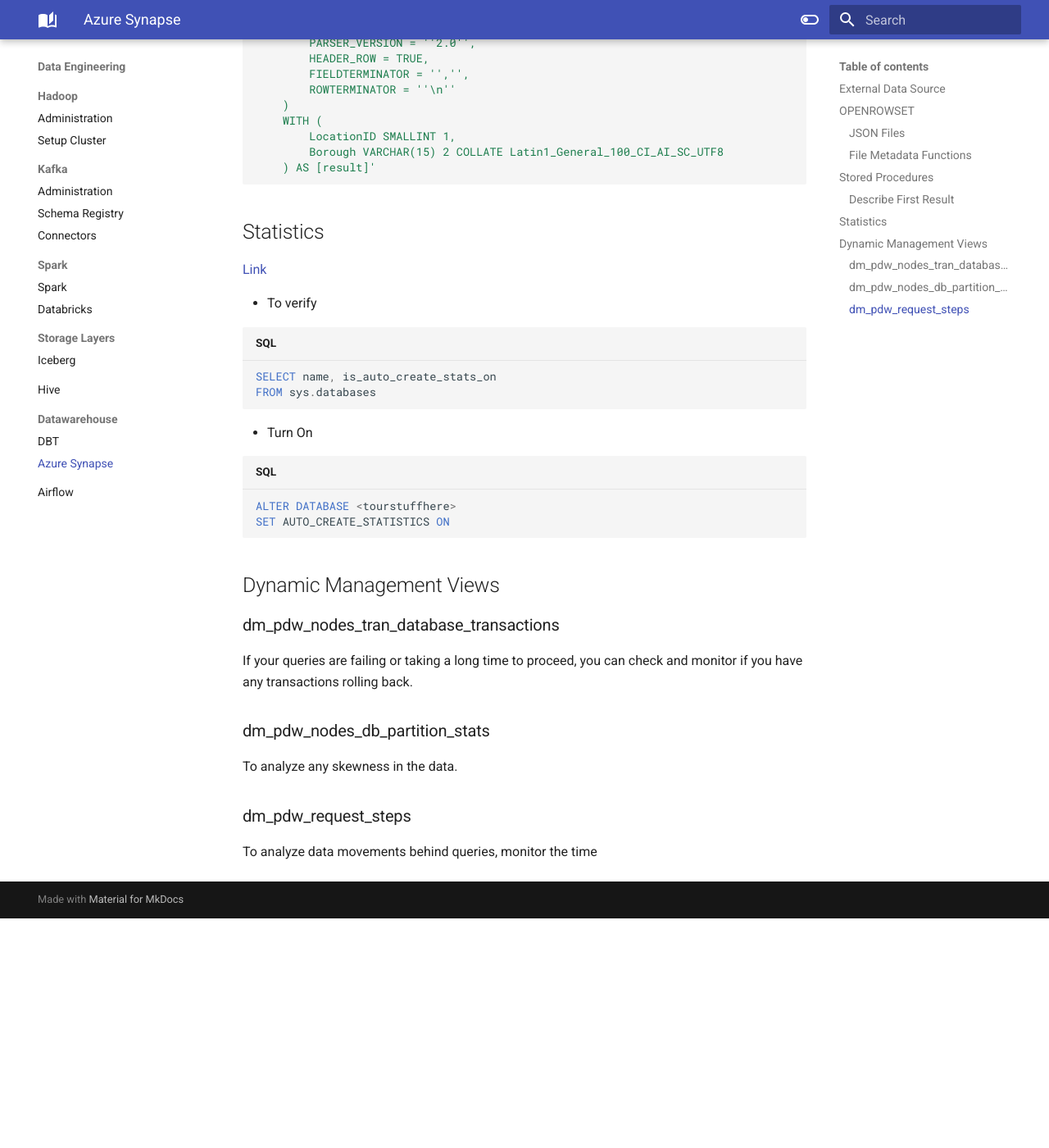
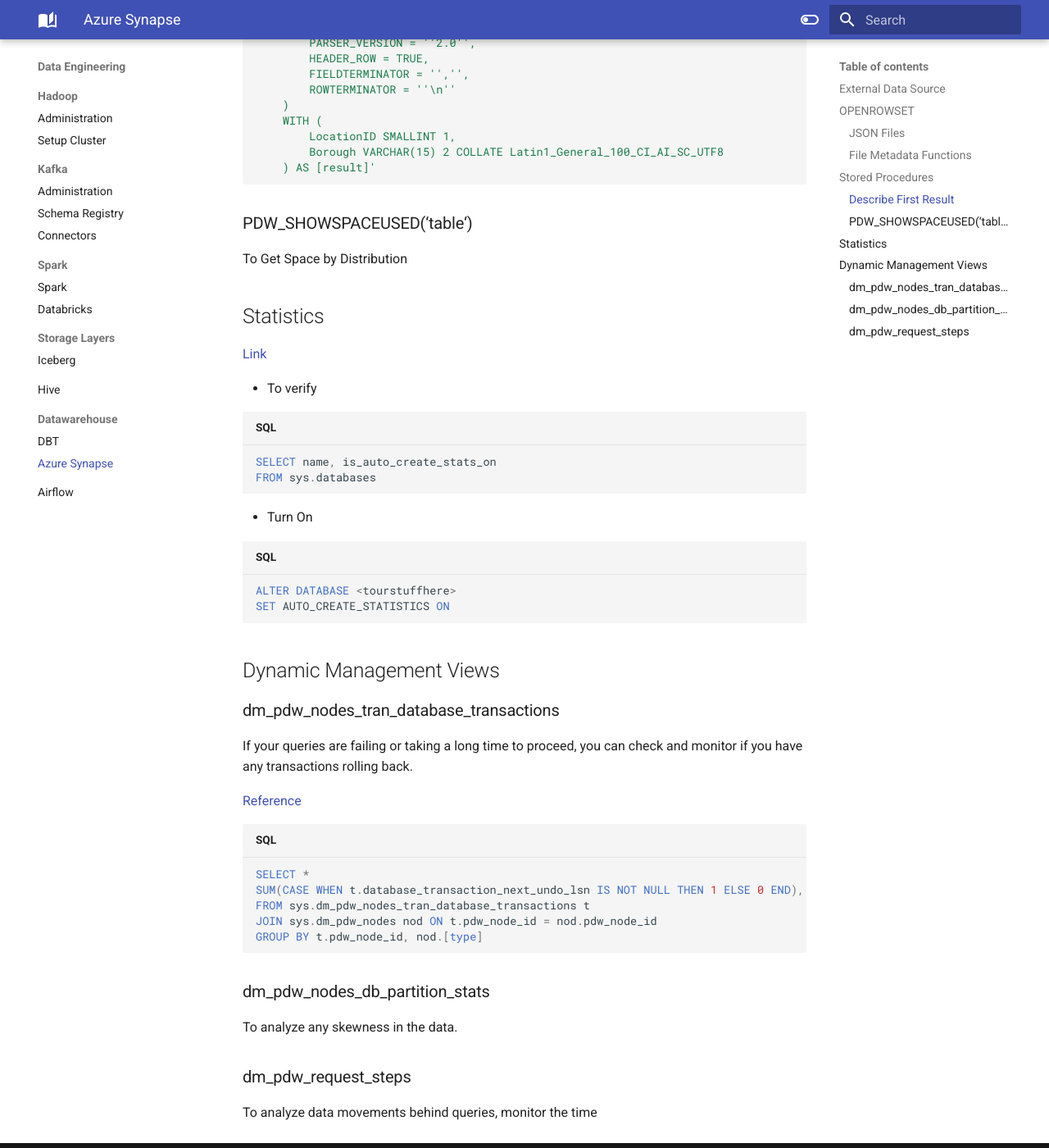
Before and after one commit to fdmsantos/mytechdocs, an MkDocs documentation site: the page built from docs/dataengineering/datawarehouse/synapse.md, in a window 1280 px wide and 1400 px high, scrolled down 2866 px. Shown: the whole window at 82% size. Built offline with MkDocs 1.6.1 and Material for MkDocs 9.7.7, drawn with Linux system fonts in a browser that asks for light colours; before the commit the page ends 3986 px from its top, so only the background shows below that.

Commit message:
Add Azure Data Engineering

````diff
--- a/docs/dataengineering/datawarehouse/synapse.md
+++ b/docs/dataengineering/datawarehouse/synapse.md
@@ -134,6 +134,10 @@ FROM
     ) AS [result]'
 ```
 
+### PDW_SHOWSPACEUSED(‘table‘)
+
+To Get Space by Distribution
+
 ## Statistics
 
 [Link](https://learn.microsoft.com/en-us/azure/synapse-analytics/sql/develop-tables-statistics#examples-create-statistics)
@@ -158,6 +162,16 @@ SET AUTO_CREATE_STATISTICS ON
 
 If your queries are failing or taking a long time to proceed, you can check and monitor if you have any transactions rolling back.
 
+[Reference](https://docs.microsoft.com/en-us/azure/synapse-analytics/sql-data-warehouse/sql-data-warehouse-manage-monitor#monitor-transaction-log-rollback)
+
+```sql
+SELECT *
+SUM(CASE WHEN t.database_transaction_next_undo_lsn IS NOT NULL THEN 1 ELSE 0 END), t.pdw_node_id, nod.[type]
+FROM sys.dm_pdw_nodes_tran_database_transactions t
+JOIN sys.dm_pdw_nodes nod ON t.pdw_node_id = nod.pdw_node_id
+GROUP BY t.pdw_node_id, nod.[type]
+```
+
 ### dm_pdw_nodes_db_partition_stats
 
 To analyze any skewness in the data.
````
Also changed, not shown: docs/certifications/azure/azure-data-engineer-associate.md (+5 -2 lines).
